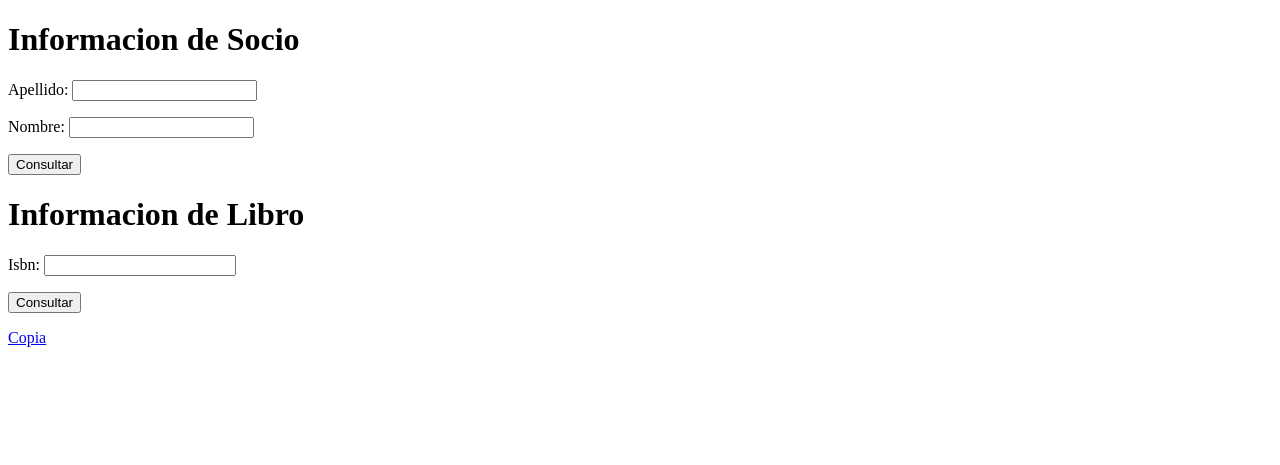
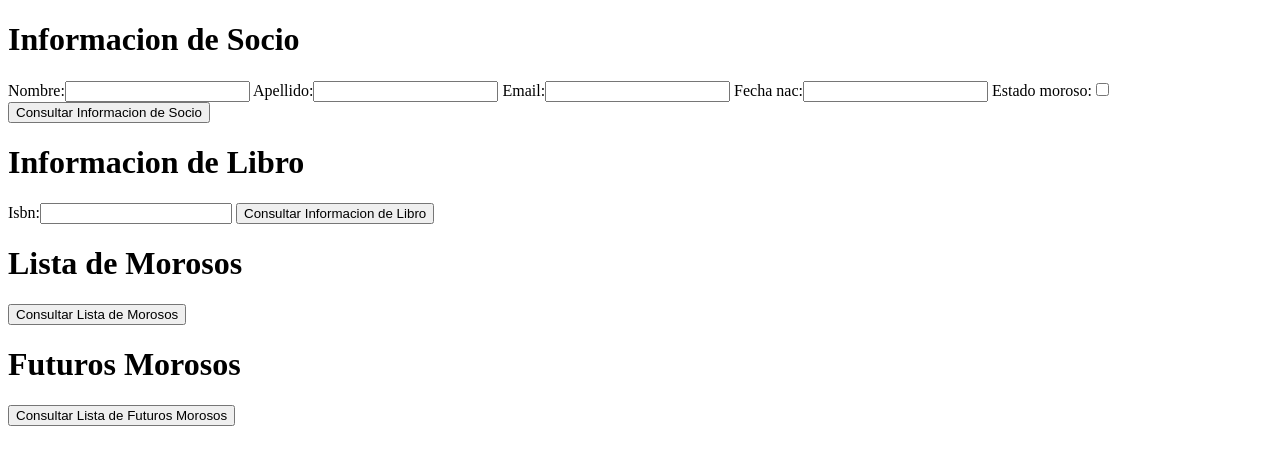
Before and after one commit to jlobop/entrega, a Django app: page /biblio/ in a window 1280 px wide. Shown: the top 465 px of the page. Run offline with Django 3.2, Linux system fonts and the light colour scheme.

Commit message:
Avanzamos con los formularios

```diff
--- a/entrega/biblio/forms.py
+++ b/entrega/biblio/forms.py
@@ -4,8 +4,8 @@ from .models import *
 class SocioForm(forms.ModelForm):
     class Meta:
         model=Socio
-        fields=('Apellido','Id','Nombre')
-
+        #fields=('Apellido','Id','Nombre')
+        fields='__all__'
 
 class LibroForm(forms.ModelForm):
     class Meta:
--- a/entrega/biblio/templates/biblio/index.html
+++ b/entrega/biblio/templates/biblio/index.html
@@ -9,21 +9,33 @@
     <h1>Informacion de Socio</h1>
     <form method="GET">
     {#  {% csrf_token %}  #}
-    {{formSocio.as_p}}
-        <button type="submit">Consultar</button>
+    {{formSocio}}
+        <button type="submit">Consultar Informacion de Socio</button>
     </form>
 
 
     <h1>Informacion de Libro</h1>
     <form method="GET">
     {#   {% csrf_token %}  #}
-    {{formLibro.as_p}}
+        {{formLibro}}
         <input type='hidden' name='solicitud' value='info_libro' >
-        <button type="submit">Consultar</button>
+        <button type="submit">Consultar Informacion de Libro</button>
     </form>
 
+    <h1>Lista de Morosos</h1>
+    <form method="GET">
+    {#   {% csrf_token %}  #}
+        <input type='hidden' name='solicitud' value='morosos' >
+        <button type="submit">Consultar Lista de Morosos</button>
+    </form>
 
+    <h1>Futuros Morosos</h1>
+    <form method="GET">
+    {#   {% csrf_token %}  #}
+        <input type='hidden' name='solicitud' value='futuros_morosos' >
+        <button type="submit">Consultar Lista de Futuros Morosos</button>
+    </form>
 
-<p><a href = "copia/1/"> Copia
+<!--<p><a href = "copia/1/"> Copia-->
 </body>
 </html>
--- a/entrega/biblio/views.py
+++ b/entrega/biblio/views.py
@@ -14,6 +14,8 @@ from django.template.context_processors import request
 def index(request):
     print(request)
 
+    urlbase='/biblio/'
+
     if request.method != "GET":
         return HttpResponse("chau")
 
@@ -26,10 +28,19 @@ def index(request):
         solicitud = request.GET['solicitud']
         print(solicitud)
         if solicitud == 'info_libro':
-            #return redirect('info_libro',request.GET['Isbn'])
-            return HttpResponseRedirect("/biblio/libro/"+request.GET['Isbn'])
 
+            Isbn=request.GET['Isbn']
+            return HttpResponseRedirect(urlbase+"libro/" + Isbn)
+            #return redirect(info_libro,Isbn=request.GET['Isbn'])
 
+        elif solicitud == 'info_socio':
+            return HttpResponseRedirect(urlbase+"morosos")
+        elif solicitud == 'info_copia':
+            return HttpResponseRedirect(urlbase+"morosos")
+        elif solicitud == 'morosos':
+            return HttpResponseRedirect(urlbase+"morosos")
+        elif solicitud == 'futuros_morosos':
+            return HttpResponseRedirect(urlbase+"futuros_morosos")
 
     formSocio = SocioForm()
     formLibro = LibroForm()
```
